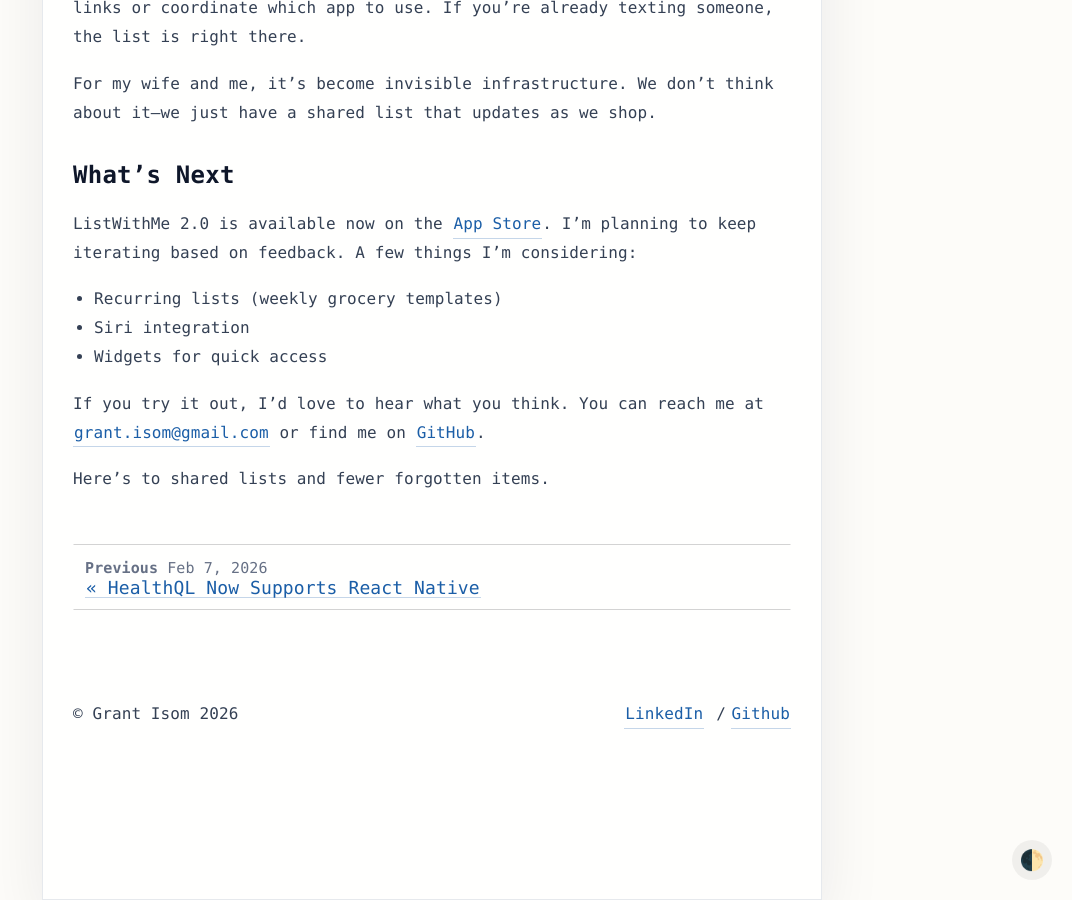
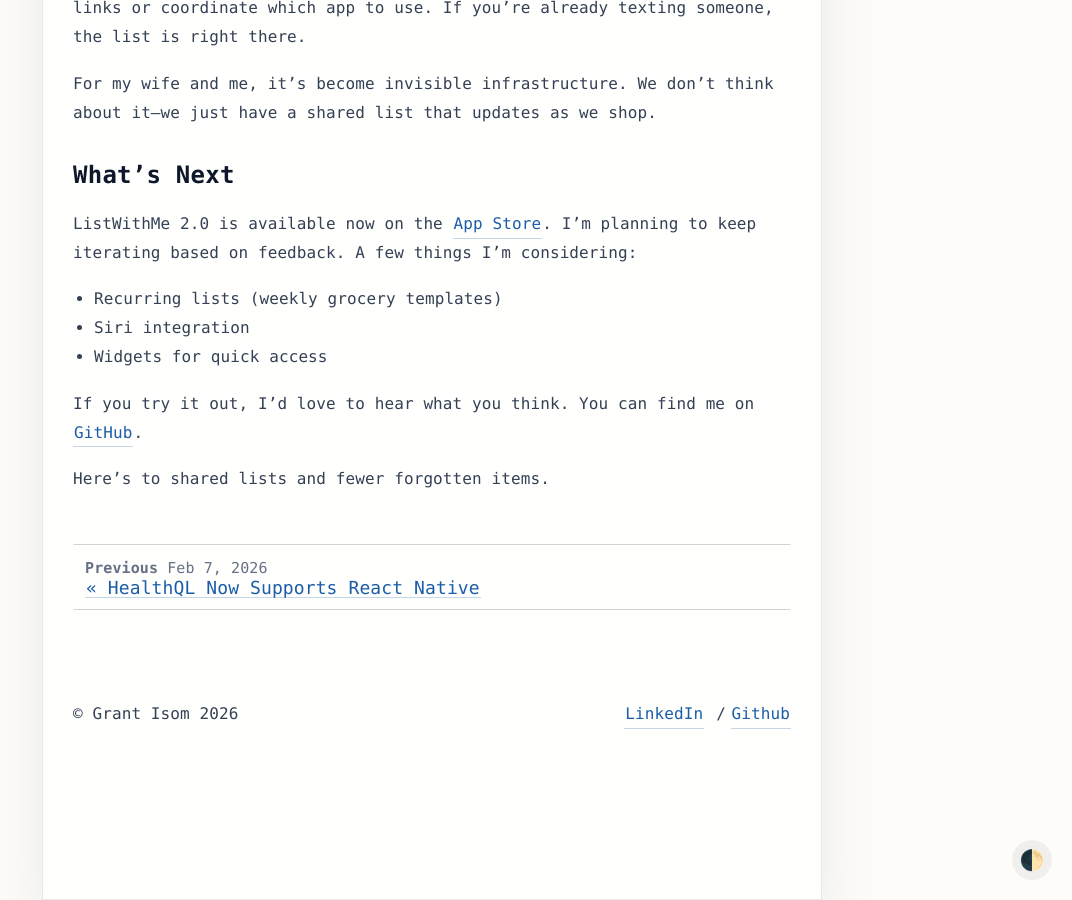
Before and after one commit to glisom/glisom.github.io, a Jekyll site: the page built from _posts/2026-02-24-listwithme-returns.md, in a window 1280 px wide and 900 px high, scrolled down 1932 px. Shown: the whole window, without its empty margins (208-1280 px from the left). Built offline with Jekyll 4.4.1, drawn with Linux system fonts in a browser that asks for light colours; comment, search, counter and statistics services are not loaded.

Commit message:
Remove email from blog post

```diff
--- a/_posts/2026-02-24-listwithme-returns.md
+++ b/_posts/2026-02-24-listwithme-returns.md
@@ -55,6 +55,6 @@ ListWithMe 2.0 is available now on the [App Store](#). I'm planning to keep iter
 - Siri integration
 - Widgets for quick access
 
-If you try it out, I'd love to hear what you think. You can reach me at [grant.isom@gmail.com](mailto:grant.isom@gmail.com) or find me on [GitHub](https://github.com/glisom).
+If you try it out, I'd love to hear what you think. You can find me on [GitHub](https://github.com/glisom).
 
 Here's to shared lists and fewer forgotten items.
```
